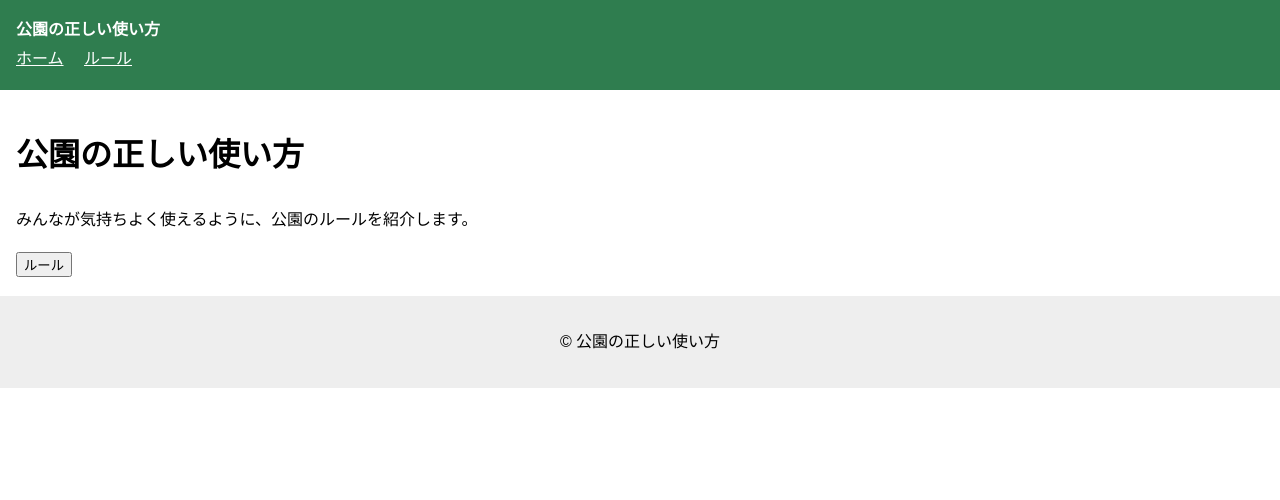
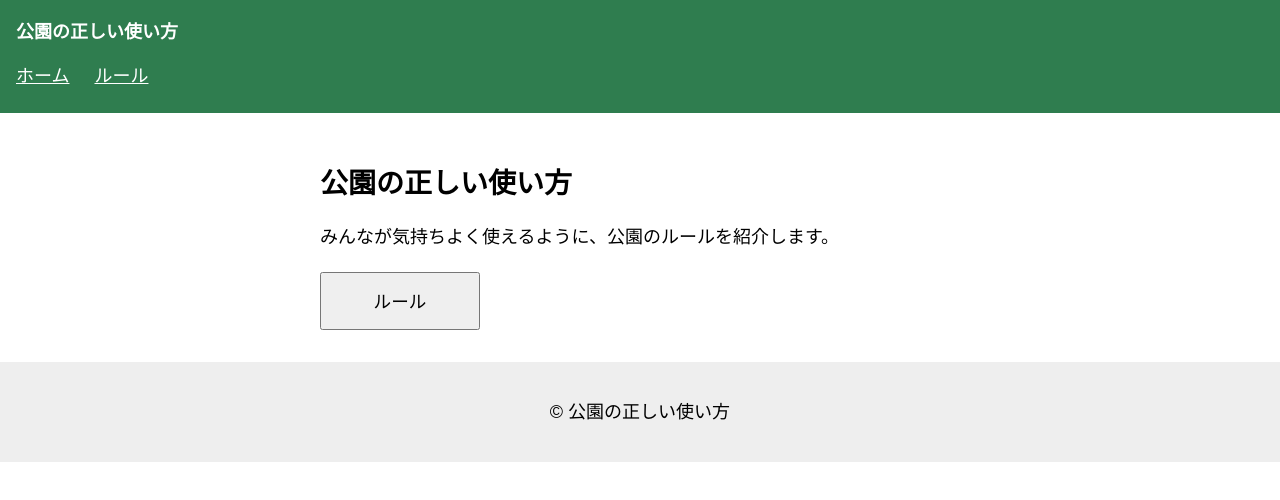
Before and after one commit to tankyu-mkt/park-guide, a plain HTML site: page index.html in a window 1280 px wide. Drawn offline with Linux system fonts and the light colour scheme; a web font is replaced by a local one.

Commit message:
Update style.css

```diff
--- a/style.css
+++ b/style.css
@@ -1,7 +1,14 @@
+/* まずスマホ向けの設定 */
 body {
   margin: 0;
   font-family: "Zen Maru Gothic", "Hiragino Maru Gothic ProN", "Meiryo", sans-serif;
+  font-size: 18px;
   line-height: 1.8;
+}
+
+h1 {
+  font-size: 1.75rem;
+  line-height: 1.4;
 }
 
 header {
@@ -11,12 +18,25 @@ header {
 }
 
 header a {
+  display: inline-block;
   color: white;
-  margin-right: 1rem;
+  margin: .5rem 1.25rem 0 0;
+  padding: .25rem 0;
 }
 
 main {
   padding: 1rem;
+}
+
+li {
+  margin-bottom: .75rem;
+}
+
+button {
+  font-family: inherit;
+  font-size: 1.1rem;
+  padding: .9rem 2rem;
+  min-width: 10rem;
 }
 
 footer {
@@ -24,3 +44,12 @@ footer {
   text-align: center;
   padding: 1rem;
 }
+
+/* 画面が広いとき（パソコンなど）は、真ん中にせまく表示 */
+@media (min-width: 700px) {
+  main {
+    max-width: 40rem;
+    margin: 0 auto;
+    padding: 2rem 1rem;
+  }
+}
```
